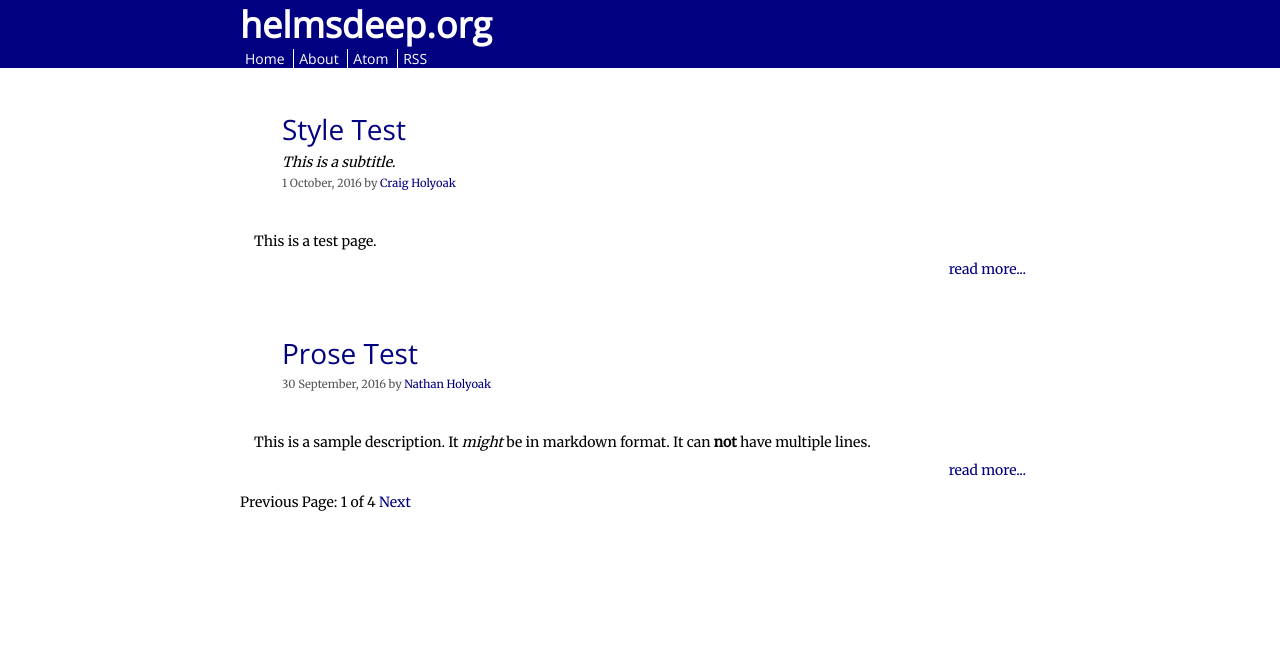
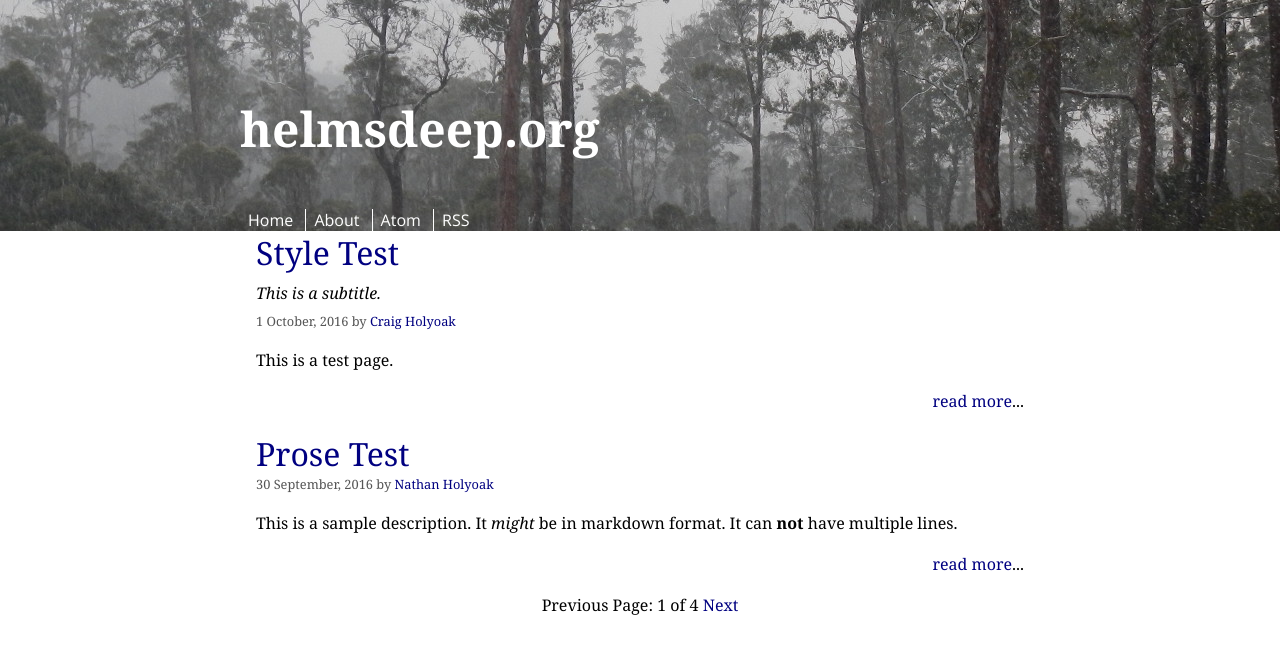
Before and after one commit to nathanholyoak/helmsdeep.github.io, a Jekyll site: the page built from index.html, in a window 1280 px wide. Shown: the top 654 px of the page. Built offline with Jekyll 4.4.1, drawn with Linux system fonts in a browser that asks for light colours; some web fonts are replaced; the list of posts is cut into pages by our own code.

Commit message:
Style updates

```diff
--- a/_includes/head.html
+++ b/_includes/head.html
@@ -4,10 +4,7 @@
   <title>{% if page.title %}{{ page.title }}{% else %}{{ site.title }}{% endif %}</title>
   <meta name="description" content="{% if page.excerpt %}{{ page.excerpt | strip_html | strip_newlines | truncate: 160 }}{% else %}{{ site.description }}{% endif %}">
 
-  <link rel="stylesheet" href="https://fonts.googleapis.com/css?family=Libre+Baskerville">
-  <link rel="stylesheet" href="https://fonts.googleapis.com/css?family=Droid+Sans|Droid+Sans+Mono">
-  <link href="https://fonts.googleapis.com/css?family=Montserrat|Montserrat+Alternates:700" rel="stylesheet">
-  <link href="https://fonts.googleapis.com/css?family=Merriweather|Open+Sans" rel="stylesheet">
+  <link rel="stylesheet" href="https://fonts.googleapis.com/css?family=Sorts+Mill+Goudy|Open+Sans|Source+Code+Pro">
   <link rel="stylesheet" href="{{ "/css/default.css" | prepend: site.baseurl }}">
   <link rel="canonical" href="{{ page.url | replace:'index.html','' | prepend: site.baseurl | prepend: site.url }}">
   <link rel="alternate" type="application/rss+xml" title="{{ site.title }}" href="{{ "/rss.xml" | prepend: site.baseurl | prepend: site.url }}">
--- a/_layouts/author.html
+++ b/_layouts/author.html
@@ -2,7 +2,7 @@
 layout: default
 ---
 {% assign author = site.data.authors[page.author] %}
-{% if author.gravatar %}<img src="https://www.gravatar.com/avatar/{{ author.gravatar }}" class="avatar" />{% endif %}
+{% if author.gravatar %}<img src="https://www.gravatar.com/avatar/{{ author.gravatar }}?s=128" class="avatar" />{% endif %}
 
 <h1>{{ author.name }}</h1>
 
--- a/css/default.scss
+++ b/css/default.scss
@@ -7,8 +7,8 @@ $max-width: 800px;
 body {
     color: black;
     background: white;
-    font-family: 'Merriweather', 'Verdana', sans-serif;
-    font-size: 14px;
+    font-family: 'Sorts Mill Goudy', Georgia, Times New Roman, Times, serif;
+    font-size: 16px;
     font-size-adjust: none;
     font-style: normal;
     font-weight: normal;
@@ -50,8 +50,10 @@ a:hover {
 
 h1, h2, h3, h4, h5, h6 {
     font-family: 'Open Sans', 'Verdana', sans-serif;
+    font-family: 'Sorts Mill Goudy', Georgia, Times New Roman, Times, serif;
     color: rgb(0,0,128);
-    padding: 0 10px;
+    padding: 0;
+    margin: 1em 0;
 }
 
 h1 {
@@ -60,7 +62,6 @@ h1 {
     text-align: left;
     padding: 0;
     padding-top: 0.5em;
-    border-bottom: 2px solid;
 }
 
 h2 {
@@ -69,7 +70,6 @@ h2 {
     text-align: left;
     padding: 0;
     padding-top: 0.5em;
-    border-bottom: 1px solid;
 }
 
 h3 {
@@ -104,7 +104,7 @@ hr {
 }
 
 p, blockquote, ul, ol, dl {
-    margin: 10px 0;
+    margin: 1.2em 0;
     font-size: 100%;
     text-align: justify;
 }
@@ -122,12 +122,12 @@ blockquote p.attrib {
 }
 
 code {
-    font-family: 'Droid Sans Mono', monospace;
+    font-family: 'Source Code Pro', monospace;
 }
 
 pre {
-    padding: 5px;
-    font-family: 'Droid Sans Mono', monospace;
+    padding: 1em;
+    font-family: 'Source Code Pro', monospace;
     background: rgb(225,225,255);
 }
 
@@ -141,11 +141,11 @@ dd {
 
 td {
     vertical-align: top;
-    padding: 5px;
+    padding: 0.5em;
 }
 
 img {
-    margin: 5px;
+    margin: 1em;
     border: 1px solid black;
     max-width: 100%;
 }
@@ -167,7 +167,7 @@ ol.footnotes {
 table {
     table-layout: fixed;
     width: 100%;
-    padding: 10px;
+    padding: 1em;
 }
 
 table td {
@@ -186,12 +186,16 @@ a.read-more:after {
 
 img.avatar {
     float: left;
-    margin: 5px;
+    margin: 1em;
     border: 1px solid black;
 }
 
 body > header {
     background: rgb(0,0,128);
+    background: url(heading.jpg);
+    background-repeat: no-repeat;
+    background-attachment: fixed;
+    background-position: center top;
     color: white;
     font-family: 'Open Sans', 'Verdana', sans-serif;
 }
@@ -207,8 +211,8 @@ body > header a {
 }
 
 body > header > h1 {
-    padding: 0;
-    font-size: 36px;
+    padding: 2em 0 1em;
+    font-size: 3em;
     font-variant: none;
     border: 0;
 }
@@ -223,7 +227,7 @@ body > header > nav > ul {
 }
 
 body > header > nav > ul > li {
-    padding: 0 5px;
+    padding: 0 0.5em;
     list-style-type: none;
     display: inline;
 }
@@ -238,7 +242,7 @@ body > main {
 }
 
 article {
-    padding: 1em;
+    margin: 0 1em;
 }
 
 article > header {
@@ -262,20 +266,20 @@ article > header > h1 > a {
 }
 
 article > header > p.subtitle {
-    margin: 5px 0;
+    margin: 0.5em 0;
     font-style: italic;
     text-align: center;
 }
 
 article > header > p.byline {
-    margin: 5px 0 0;
+    margin: 0.5em 0 0;
     font-size: 80%;
     text-align: center;
     color: rgb(85,85,85);
 }
 
 article > header > ul.tags {
-    margin: 5px 0;
+    margin: 0.5em 0;
     padding: 0;
     font-size: 80%;
     color: rgb(85,85,85);
@@ -294,6 +298,8 @@ article > header > ul.tags > li {
 
 .index > article > header {
     text-align: left;
+    margin: 0;
+    padding: 0;
 }
 
 .index > article > header > h1 {
@@ -302,13 +308,13 @@ article > header > ul.tags > li {
 }
 
 .index > article > header > p.subtitle {
-    margin: 5px 0;
+    margin: 0.5em 0;
     font-style: italic;
     text-align: left;
 }
 
 .index > article > header > p.byline {
-    margin: 5px 0 0;
+    margin: 0;
     font-size: 80%;
     text-align: left;
     color: rgb(85,85,85);
@@ -318,30 +324,42 @@ article > p:first-child {
     background: yellow;
 }
 
-.article-body > p:first-child:first-letter {
+.article-body > p:first-of-type:first-letter {
     float: left;
     padding: 0 5px;
-    font-size: 3.5em;
-    line-height: 1;
+    font-size: 4em;
+    line-height: 1.1;
+}
+
+.article-body > hr + p:first-letter {
+    float: left;
+    padding: 0 5px;
+    font-size: 4em;
+    line-height: 1.1;
 }
 
 body > footer {
     background: cyan;
 }
 
-a.read-more {
+.read-more {
     display: block;
     text-align: right;
     text-decoration: none;
 }
 
-a.read-more:after {
+.read-more:after {
     content: '...';
+}
+
+.pagination {
+    margin: 1em;
+    text-align: center;
 }
 
 img.avatar {
     float: left;
-    margin: 5px;
+    margin: 1em;
     border: 1px solid black;
 }
 
--- a/index.html
+++ b/index.html
@@ -38,12 +38,12 @@ layout: default
       {{ post.excerpt }}
       {% endunless %}{% endif %}
 
-      <a class="read-more" href="{{ post.url | prepend: site.baseurl }}">read more</a>
+      <p class="read-more"><a href="{{ post.url | prepend: site.baseurl }}">read more</a></p>
 
     </article>
   {% endfor %}
 
-  {% if paginator.previous_page %}
+  <p class="pagination">{% if paginator.previous_page %}
     <a href="{{ paginator.previous_page_path }}">Previous</a>
   {% else %}
     Previous
@@ -53,6 +53,6 @@ layout: default
     <a href="{{ paginator.next_page_path }}">Next</a>
   {% else %}
     Next
-  {% endif %}
+  {% endif %}</p>
 
 </div>
```
Also changed, not shown: _posts/2016-10-01-style-test.md (+4 -0 lines), css/heading.jpg (added).
